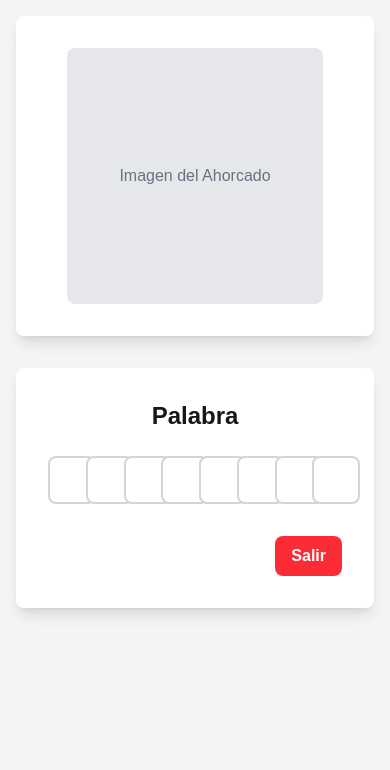
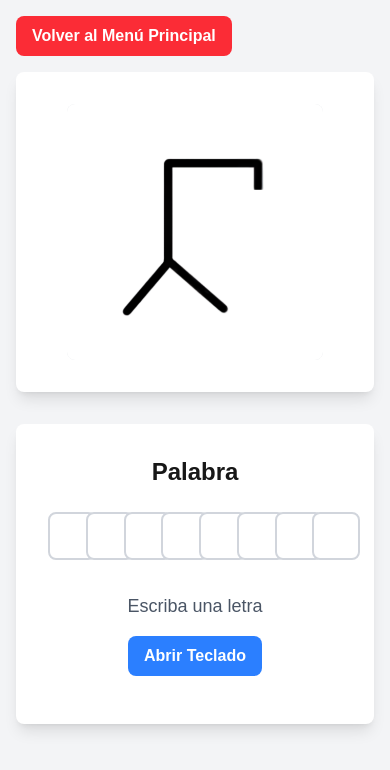
Before and after one commit to JuanLoaiza007/ahorcado-jam, a Next.js app: page /juego in a window 390 px wide. Shown: the top 770 px of the page. Built offline with nearby package versions, Linux system fonts and the light colour scheme.

Commit message:
feat: add main page image

```diff
--- a/app/constants/images.js
+++ b/app/constants/images.js
@@ -1,3 +1,11 @@
-export default SPRITE_MONIGOTE = {
-  0: "/images/sprites/0.png",
+const SPRITE_MONIGOTE = {
+  0: "/images/monigote/1.png", // Estado inicial
+  1: "/images/monigote/2.png",
+  2: "/images/monigote/3.png",
+  3: "/images/monigote/4.png",
+  4: "/images/monigote/5.png",
+  5: "/images/monigote/6.png",
+  6: "/images/monigote/7.png", // Estado final
 };
+
+export default SPRITE_MONIGOTE;
--- a/app/juego/page.jsx
+++ b/app/juego/page.jsx
@@ -1,17 +1,79 @@
 "use client";
 import { useRouter } from "next/navigation";
+import { useState, useEffect } from "react";
+import SPRITE_MONIGOTE from "../constants/images";
 
 export default function Juego() {
   const router = useRouter();
+  const [currentKey, setCurrentKey] = useState("");
+  const [showKey, setShowKey] = useState(false);
+  const [isMobile, setIsMobile] = useState(false);
+  const [monigoteLevel, setMonigoteLevel] = useState(0); // Estado inicial del monigote
+
+  // Detectar si es dispositivo móvil
+  useEffect(() => {
+    const checkIsMobile = () => {
+      setIsMobile(
+        window.innerWidth <= 768 ||
+          /Android|webOS|iPhone|iPad|iPod|BlackBerry|IEMobile|Opera Mini/i.test(
+            navigator.userAgent
+          )
+      );
+    };
+
+    checkIsMobile();
+    window.addEventListener("resize", checkIsMobile);
+    return () => window.removeEventListener("resize", checkIsMobile);
+  }, []);
+
+  // Función para manejar la pulsación de teclas
+  const handleKeyPress = (key) => {
+    setCurrentKey(key.toUpperCase());
+    setShowKey(true);
+
+    // Ocultar la tecla después de 5 segundos
+    setTimeout(() => {
+      setShowKey(false);
+    }, 5000);
+  };
+
+  // Escuchar eventos del teclado
+  useEffect(() => {
+    const handleKeyDown = (event) => {
+      const key = event.key;
+
+      // Solo aceptar letras A-Z (mayúsculas y minúsculas)
+      if (/^[a-zA-Z]$/.test(key) && key.length === 1) {
+        handleKeyPress(key.toUpperCase());
+      }
+    };
+
+    window.addEventListener("keydown", handleKeyDown);
+    return () => window.removeEventListener("keydown", handleKeyDown);
+  }, []);
 
   return (
     <div className="min-h-screen bg-gray-100 p-4">
+      {/* Botón volver al menú principal en esquina superior izquierda */}
+      <div className="max-w-6xl mx-auto mb-4">
+        <button
+          onClick={() => router.push("/")}
+          className="bg-red-500 hover:bg-red-700 text-white font-bold py-2 px-4 rounded-lg transition duration-300"
+        >
+          Volver al Menú Principal
+        </button>
+      </div>
+
       <div className="max-w-6xl mx-auto">
         <div className="grid grid-cols-1 md:grid-cols-2 gap-8">
           {/* Izquierda: Espacio para imagen del ahorcado */}
           <div className="flex items-center justify-center bg-white rounded-lg shadow-lg p-8">
-            <div className="w-64 h-64 bg-gray-200 rounded-lg flex items-center justify-center text-gray-500">
-              Imagen del Ahorcado
+            <div className="w-64 h-64 bg-gray-200 rounded-lg flex items-center justify-center overflow-hidden">
+              <img
+                src={SPRITE_MONIGOTE[monigoteLevel]}
+                alt={`Estado del ahorcado: ${monigoteLevel}`}
+                className="w-full h-full object-contain"
+              />
             </div>
           </div>
 
@@ -29,17 +91,46 @@ export default function Juego() {
               ))}
             </div>
 
-            {/* Botón salir abajo a la derecha */}
-            <div className="flex justify-end">
-              <button
-                onClick={() => router.push("/")}
-                className="bg-red-500 hover:bg-red-700 text-white font-bold py-2 px-4 rounded-lg transition duration-300"
-              >
-                Salir
-              </button>
+            {/* Texto "Escriba una letra" */}
+            <div className="text-center mb-4">
+              <p className="text-lg text-gray-600">Escriba una letra</p>
+            </div>
+
+            {/* Botón para abrir teclado en móviles - solo visible en móviles */}
+            {isMobile && (
+              <div className="text-center mb-4">
+                <button
+                  onClick={() => {
+                    // En móviles, esto debería abrir el teclado virtual
+                    const input = document.createElement("input");
+                    input.type = "text";
+                    input.style.position = "absolute";
+                    input.style.opacity = "0";
+                    input.style.pointerEvents = "none";
+                    document.body.appendChild(input);
+                    input.focus();
+                    setTimeout(() => document.body.removeChild(input), 100);
+                  }}
+                  className="bg-blue-500 hover:bg-blue-700 text-white font-bold py-2 px-4 rounded-lg transition duration-300"
+                >
+                  Abrir Teclado
+                </button>
+              </div>
+            )}
+          </div>
+        </div>
+
+        {/* Mostrar tecla pulsada en tarjeta inferior */}
+        {showKey && (
+          <div className="fixed bottom-4 left-1/2 transform -translate-x-1/2 z-50">
+            <div className="bg-white rounded-lg shadow-lg p-6 text-center border-2 border-blue-500">
+              <div className="text-6xl font-bold text-blue-600 mb-2">
+                {currentKey}
+              </div>
+              <p className="text-sm text-gray-600">Tecla pulsada</p>
             </div>
           </div>
-        </div>
+        )}
       </div>
     </div>
   );
--- a/app/page.jsx
+++ b/app/page.jsx
@@ -6,11 +6,11 @@ export default function Home() {
 
   return (
     <div
-      className="min-h-screen bg-cover bg-center bg-no-repeat flex items-center justify-center"
-      style={{ backgroundImage: "url('/background.jpg')" }}
+      className="min-h-screen bg-cover bg-center bg-no-repeat flex items-start justify-center pt-8"
+      style={{ backgroundImage: "url('/images/home/ahorcado.png')" }}
     >
       <div className="text-center">
-        <h1 className="text-4xl font-bold text-white mb-8 drop-shadow-lg">
+        <h1 className="text-4xl font-bold text-black mb-8 drop-shadow-lg">
           Juego del Ahorcado
         </h1>
         <button
```
Also changed, not shown: public/images/home/ahorcado.png (added).
